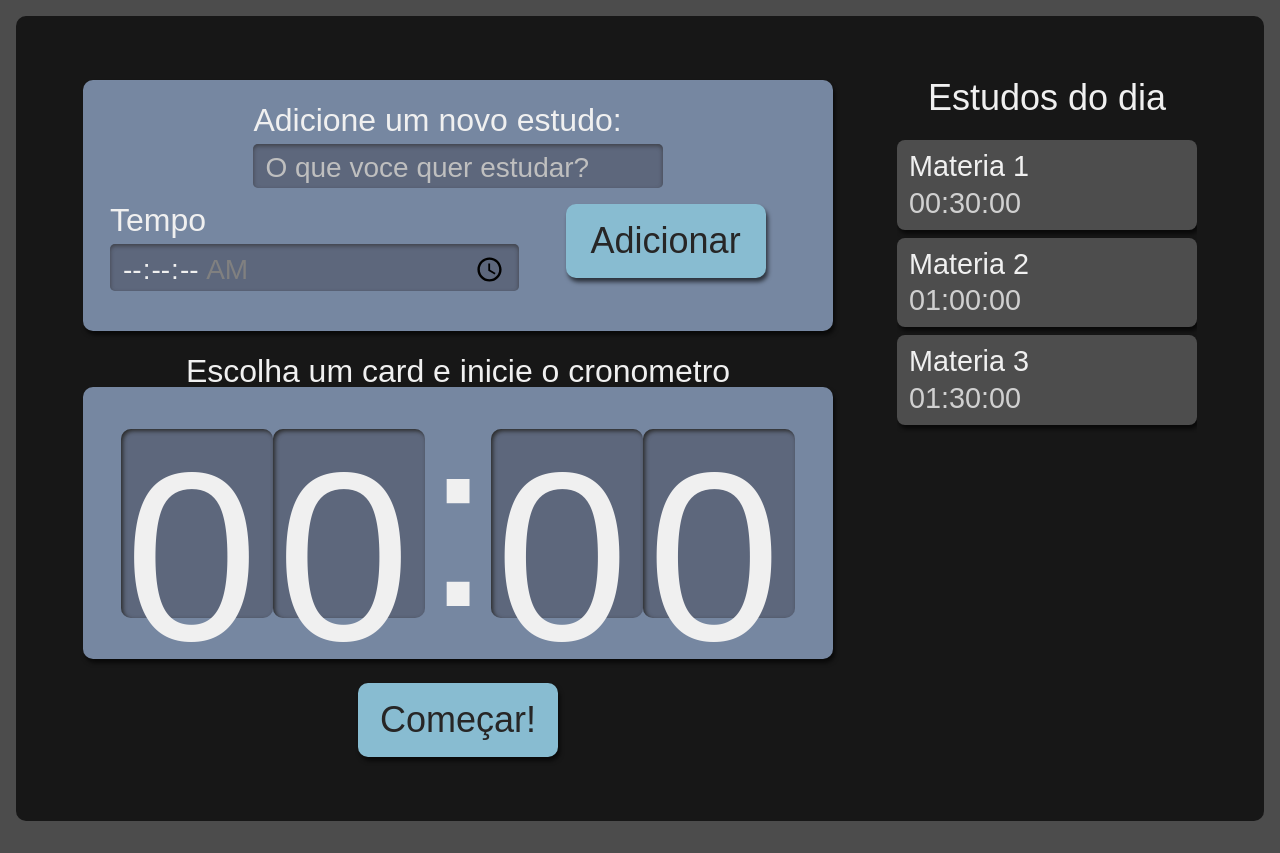
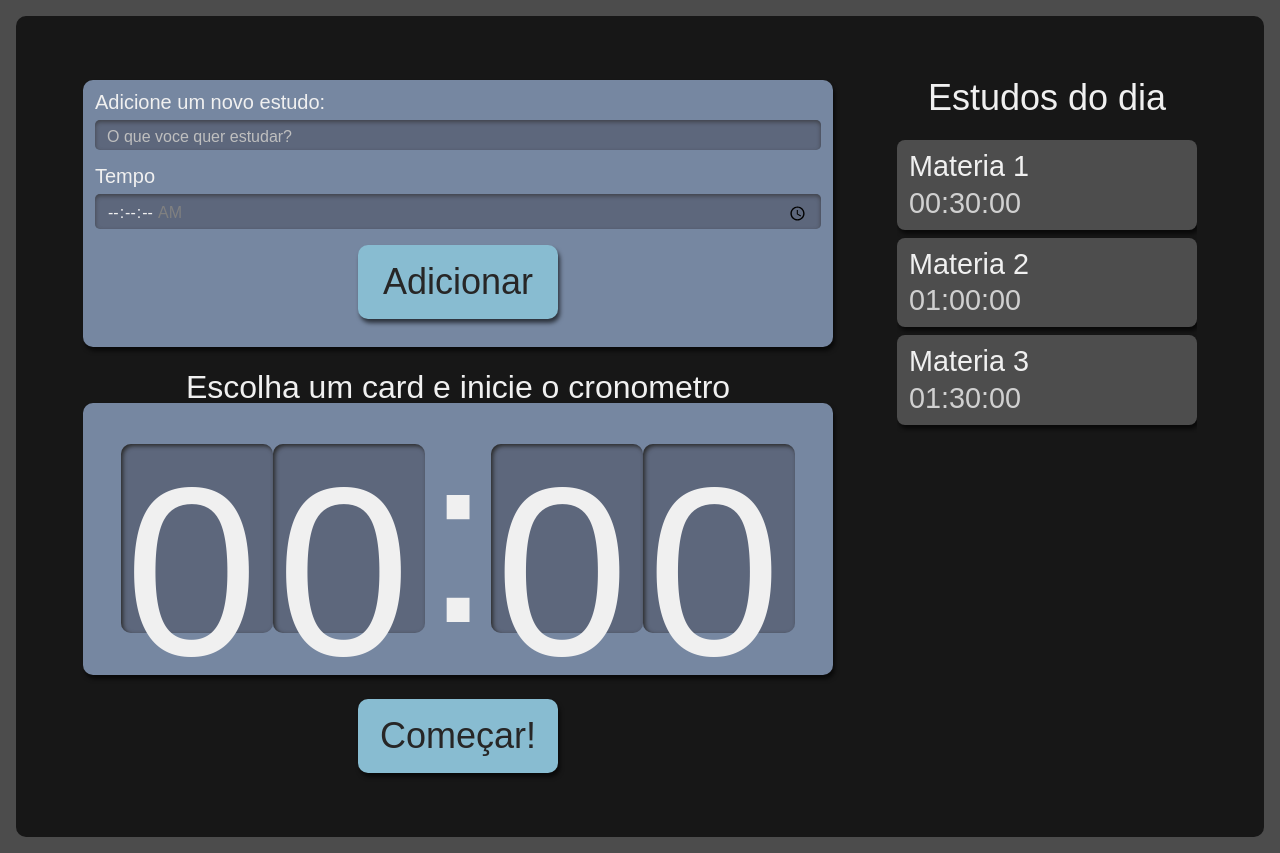
Before and after one commit to fmelo7/alura-react-fundamentos, a React (Create React App) app: page / in a window 1280 px wide. Built offline with nearby package versions, Linux system fonts and the light colour scheme.

Commit message:
acerto no alinhamento dos inputs do formulario

```diff
--- a/src/components/formulario/Formulario.module.scss
+++ b/src/components/formulario/Formulario.module.scss
@@ -33,29 +33,29 @@
         }
     }
 
-    @media screen and (min-width: 1280px) {
-        flex-direction: row;
-        flex-wrap: wrap;
-        justify-content: space-around;
-        font-size: 2.25rem;
-        padding: 24px;
-        box-sizing: border-box;
+    // @media screen and (min-width: 1280px) {
+    //     flex-direction: row;
+    //     flex-wrap: wrap;
+    //     justify-content: space-around;
+    //     font-size: 2.25rem;
+    //     padding: 24px;
+    //     box-sizing: border-box;
 
-        .inputContainer {
-            width: calc(60% - 12px);
+    //     .inputContainer {
+    //         width: calc(60% - 12px);
 
-            &:last-of-type {
-                width: 40%;
-            }
+    //         &:last-of-type {
+    //             width: 40%;
+    //         }
 
-            label {
-                font-size: 2rem;
-            }
+    //         label {
+    //             font-size: 2rem;
+    //         }
 
-            input {
-                height: 100%;
-                font-size: 1.75rem;
-            }
-        }
-    }
+    //         input {
+    //             height: 100%;
+    //             font-size: 1.75rem;
+    //         }
+    //     }
+    // }
 }
```
